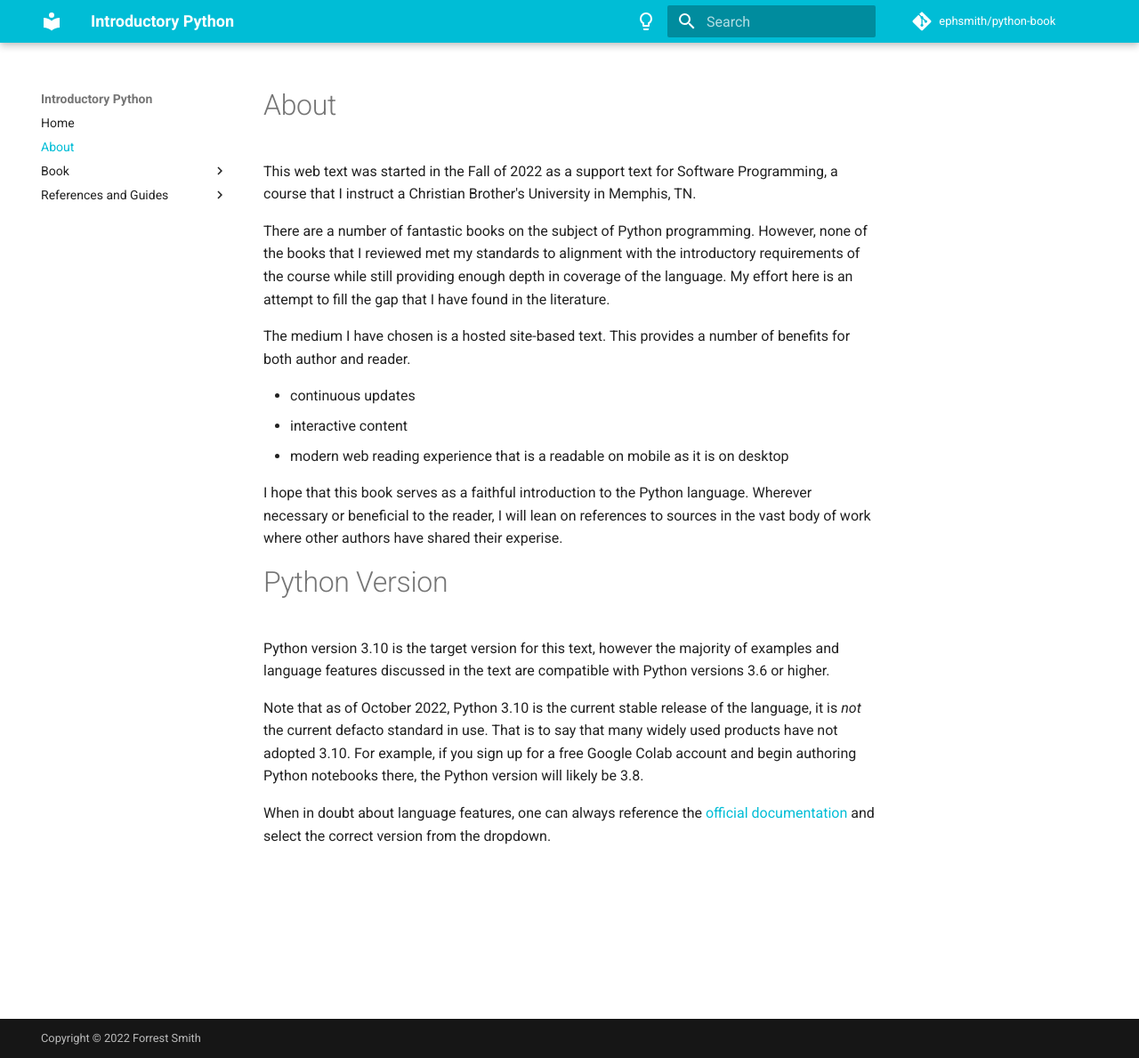
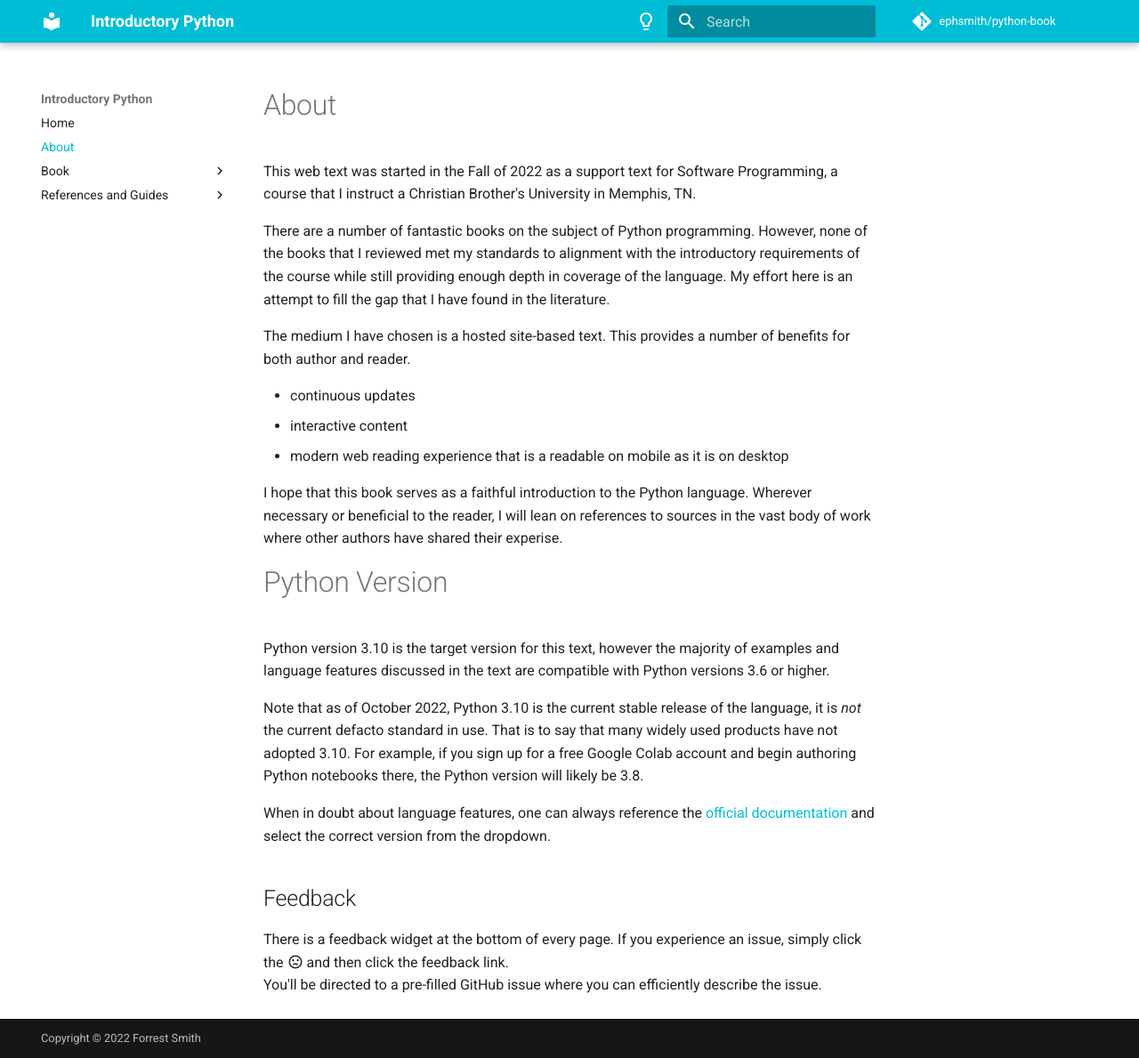
Before and after one commit to ephsmith/python-book, an MkDocs documentation site: the page built from docs/about.md, in a window 1280 px wide and 1189 px high. Shown: the whole window at 89% size. Built offline with MkDocs 1.6.1 and Material for MkDocs 9.7.7, drawn with Linux system fonts in a browser that asks for light colours; comment, search, counter and statistics services are not loaded.

Commit message:
Analytics and Issues: Set up G Analytics and feedback form that links to GitHub issues.

```diff
--- a/docs/about.md
+++ b/docs/about.md
@@ -36,3 +36,9 @@
 When in doubt about language features, one can always reference the
 [official documentation](https://docs.python.org) and select the correct
 version from the dropdown.
+
+## Feedback
+There is a feedback widget at the bottom of every page. If you experience an issue,
+simply click the :material-emoticon-sad-outline: and then click the feedback link.
+You'll be directed to a pre-filled GitHub issue where you can efficiently describe the
+issue.
--- a/mkdocs.yml
+++ b/mkdocs.yml
@@ -8,6 +8,30 @@
 
 extra:
   generator: false
+  analytics:
+    provider: Google
+    property: G-129681865
+    feedback:
+      title: Was this page helpful?
+      ratings:
+        - icon: material/emoticon-happy-outline
+          name: This page was helpful
+          data: 1
+          note: >-
+            Thanks for your feedback!
+        - icon: material/emoticon-sad-outline
+          name: This page could be improved
+          data: 0
+          note: >-
+            Thanks for your feedback! Help us improve this page by
+            using our <a href="https://github.com/ephsmith/python-book/issues/new?assignees=ephsmith&labels=feedback&template=feedback.md&title={title}+-+{url}" target="_blank" rel="noopener">feedback form</a>.
+  consent:
+      title: Cookie consent
+      description: >-
+        We use cookies to recognize your repeated visits and preferences, as well
+        as to measure the effectiveness of our documentation and whether users
+        find what they're searching for. With your consent, you're helping us to
+        make our documentation better.
 
 nav:
     - Home: index.md
```
